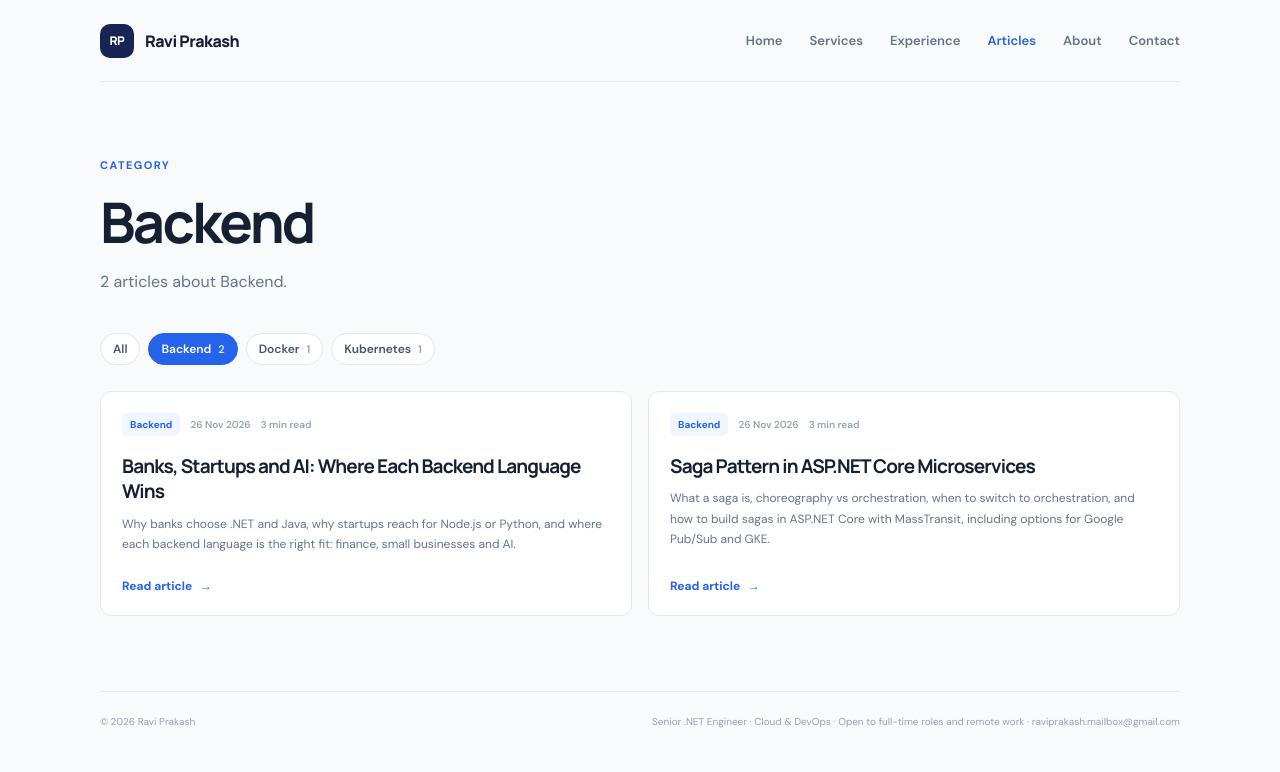
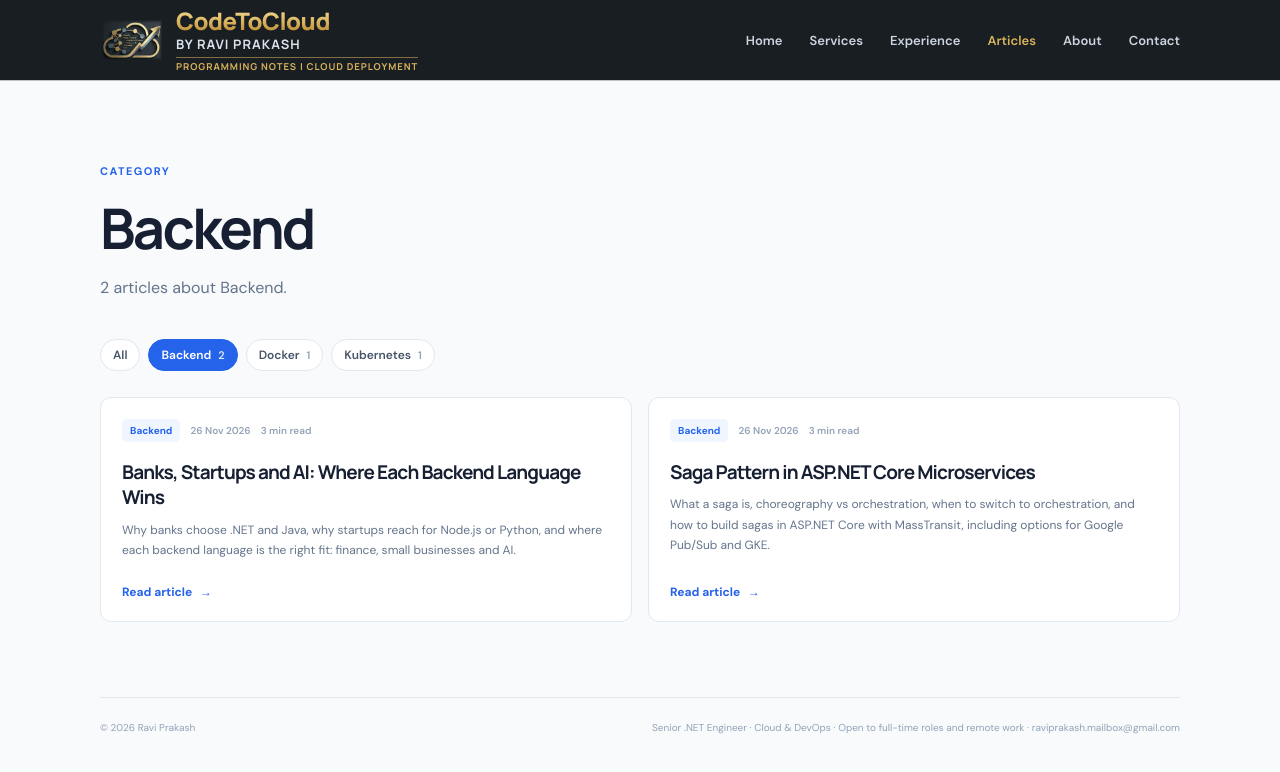
Before and after one commit to byraviprakash/portfolio-and-blog, an Astro site: page /blog/category/backend in a window 1280 px wide. Built offline with nearby package versions, Linux system fonts and the light colour scheme; Astro itself is replaced by a stand-in of ours.

Commit message:
Added logo

```diff
--- a/src/layouts/BaseLayout.astro
+++ b/src/layouts/BaseLayout.astro
@@ -77,9 +77,13 @@ const jsonLd = {
   <body>
     <div class="site-shell">
       <header class="site-header">
-        <a class="brand" href="/" aria-label={`${siteConfig.name} home`}>
-          <span class="brand-mark">RP</span>
-          <span>{siteConfig.name}</span>
+        <a class="brand" href="/" aria-label="CodeToCloud by Ravi Prakash, home">
+          <img class="brand-icon" src="/images/logo-icon.png" alt="" width="200" height="200" />
+          <span class="brand-words">
+            <span class="brand-name">CodeToCloud</span>
+            <span class="brand-by">by Ravi Prakash</span>
+            <span class="brand-tag">Programming Notes | Cloud Deployment</span>
+          </span>
         </a>
         <nav aria-label="Main navigation">
           {navigation.map((item) => (
--- a/src/styles/global.css
+++ b/src/styles/global.css
@@ -237,3 +237,25 @@ a.category { display: inline-block; }
 .prose tbody tr:nth-child(even) td { background: #fafbfc; }
 .prose blockquote { margin: 22px 0; padding: 12px 18px; border-left: 3px solid var(--blue); border-radius: 0 8px 8px 0; background: #fff; color: #475569; }
 .prose blockquote p { margin: 0; }
+
+/* Header: dark band so the logo (dark background) blends in */
+.site-header { position: sticky; top: 0; z-index: 50; min-height: 0; padding: 8px 0; border-bottom: 0; background: #181e21; box-shadow: 0 0 0 100vmax #181e21; clip-path: inset(0 -100vmax); margin-bottom: 8px; }
+.site-header nav a { color: #cbd5e1; }
+.site-header nav a.active, .site-header nav a:hover { color: #d9b25c; }
+.brand { gap: 12px; }
+.brand-icon { display: block; width: 64px; height: 64px; }
+.brand-words { display: flex; flex-direction: column; line-height: 1.1; }
+.brand-name { font-family: Manrope, sans-serif; font-size: 24px; font-weight: 800; letter-spacing: -.02em; background: linear-gradient(180deg, #f6dd96 0%, #d9b25c 55%, #b8862f 100%); -webkit-background-clip: text; background-clip: text; color: transparent; }
+.brand-by { margin-top: 3px; color: #dbe3ec; font-size: 13px; font-weight: 700; letter-spacing: .08em; text-transform: uppercase; }
+.brand-tag { margin-top: 5px; padding-top: 4px; border-top: 1px solid rgba(217, 178, 92, .55); color: #d9b25c; font-size: 9.5px; font-weight: 700; letter-spacing: .1em; text-transform: uppercase; }
+@media (max-width: 760px) {
+  .site-header { padding: 10px 0 12px; gap: 6px; }
+  .brand-icon { width: 48px; height: 48px; }
+  .brand-name { font-size: 20px; }
+  .brand-by { font-size: 11px; }
+  .brand-tag { display: none; }
+}
+
+/* Hide the grey scrollbar under the mobile menu (it still scrolls sideways) */
+.site-header nav { scrollbar-width: none; }
+.site-header nav::-webkit-scrollbar { display: none; }
```
Also changed, not shown: public/images/logo-header.png (added), public/images/logo-icon.png (added), public/images/logo-mark.png (added), public/images/logo.png (added).
